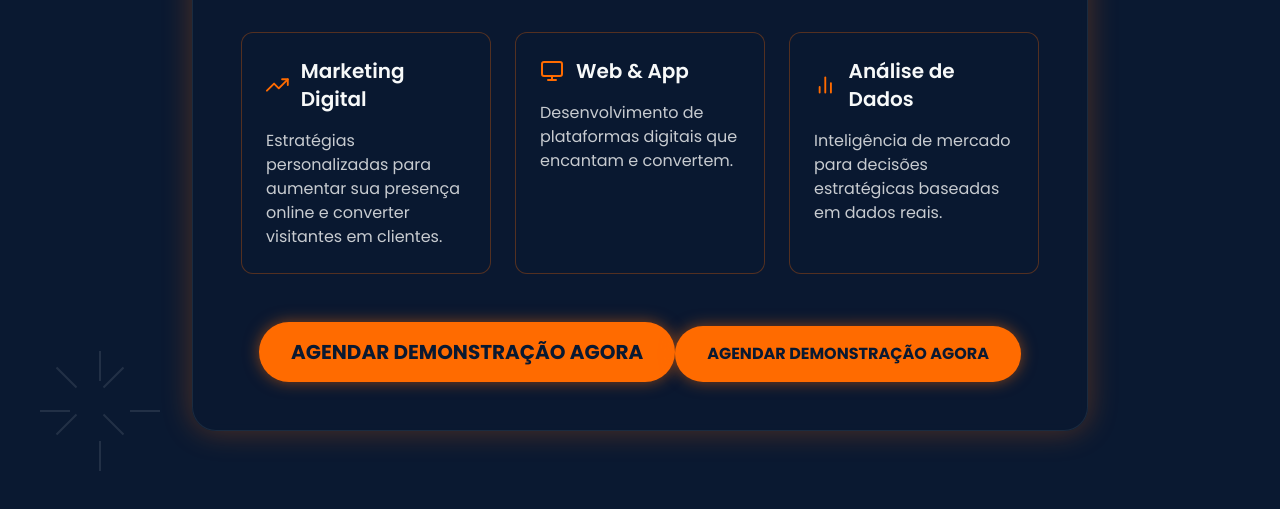
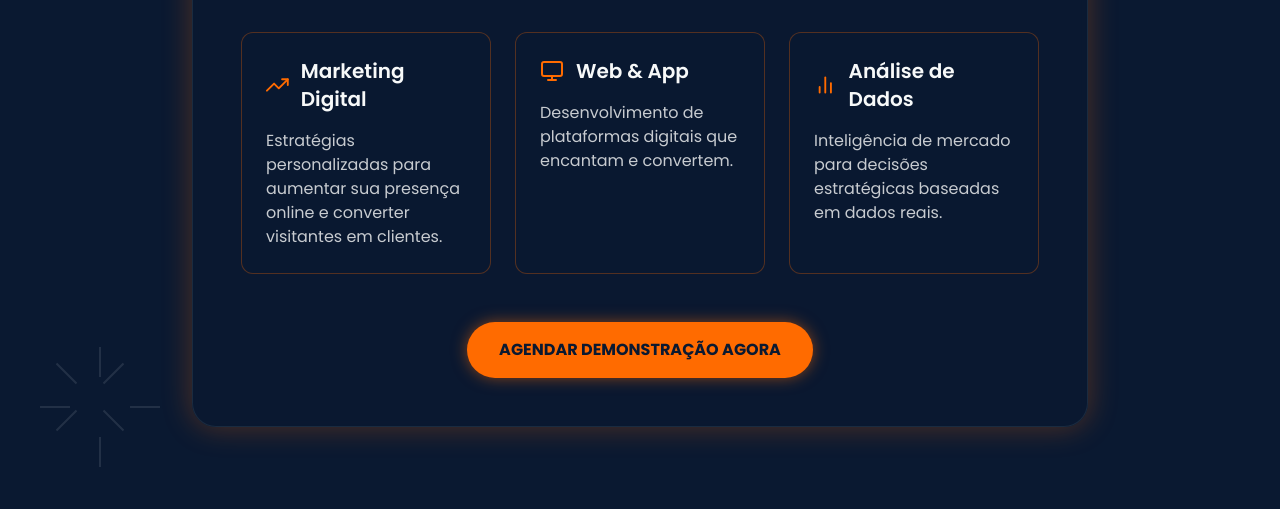
Before and after one commit to nexusmkt07/-nexus-landing-page, a plain HTML site: page index.html in a window 1280 px wide. Shown: the part 345-854 px from the top of the page. Drawn offline with nearby package versions, Linux system fonts and the light colour scheme.

Commit message:
Update index.html

```diff
--- a/index.html
+++ b/index.html
@@ -67,10 +67,7 @@
                         <p class="opacity-80">Inteligência de mercado para decisões estratégicas baseadas em dados reais.</p>
                     </div>
                 </div>
-<a href="https://wa.me/5584996031701?text=Olá,%20gostaria%20de%20agendar%20uma%20demonstração" class="inline-block bg-[#FF6B00] hover:bg-[#FF7B20] text-[#0A1931] font-bold py-4 px-8 rounded-full transition-all duration-300 cta-glow text-lg md:text-xl">
-AGENDAR DEMONSTRAÇÃO AGORA
-                <a
-  href=https://api.whatsapp.com/send/?phone=558496031701&text&type=phone_number&app_absent=0
+<a href=https://api.whatsapp.com/send/?phone=558496031701&text&type=phone_number&app_absent=0
   target="_blank"
   rel="noopener noreferrer"
   class="inline-block bg-[#FF6B00] hover:bg-[#FF7B20] text-[#0A1931] font-bold py-4 px-8 rounded-full transition-shadow cta-glow"
```
